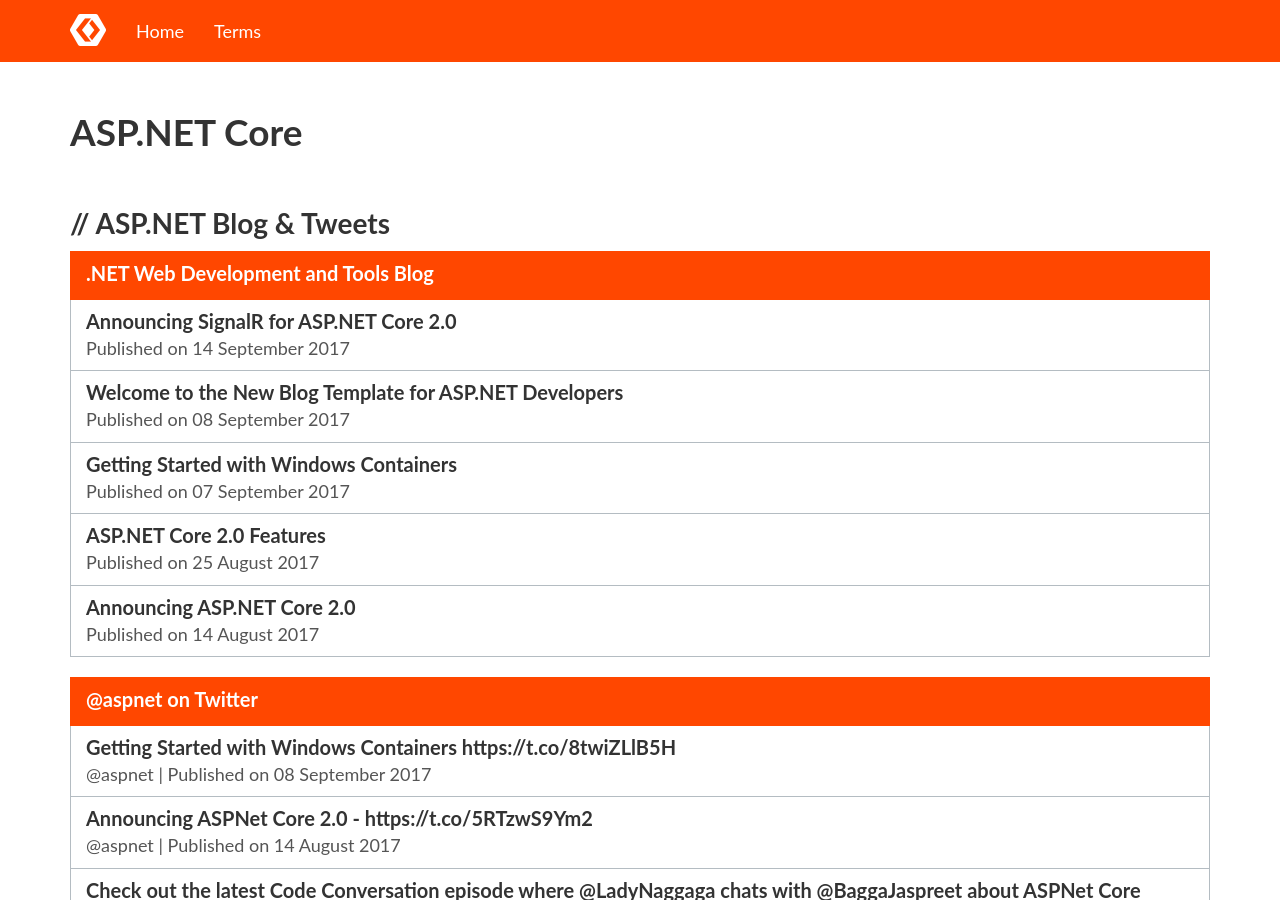
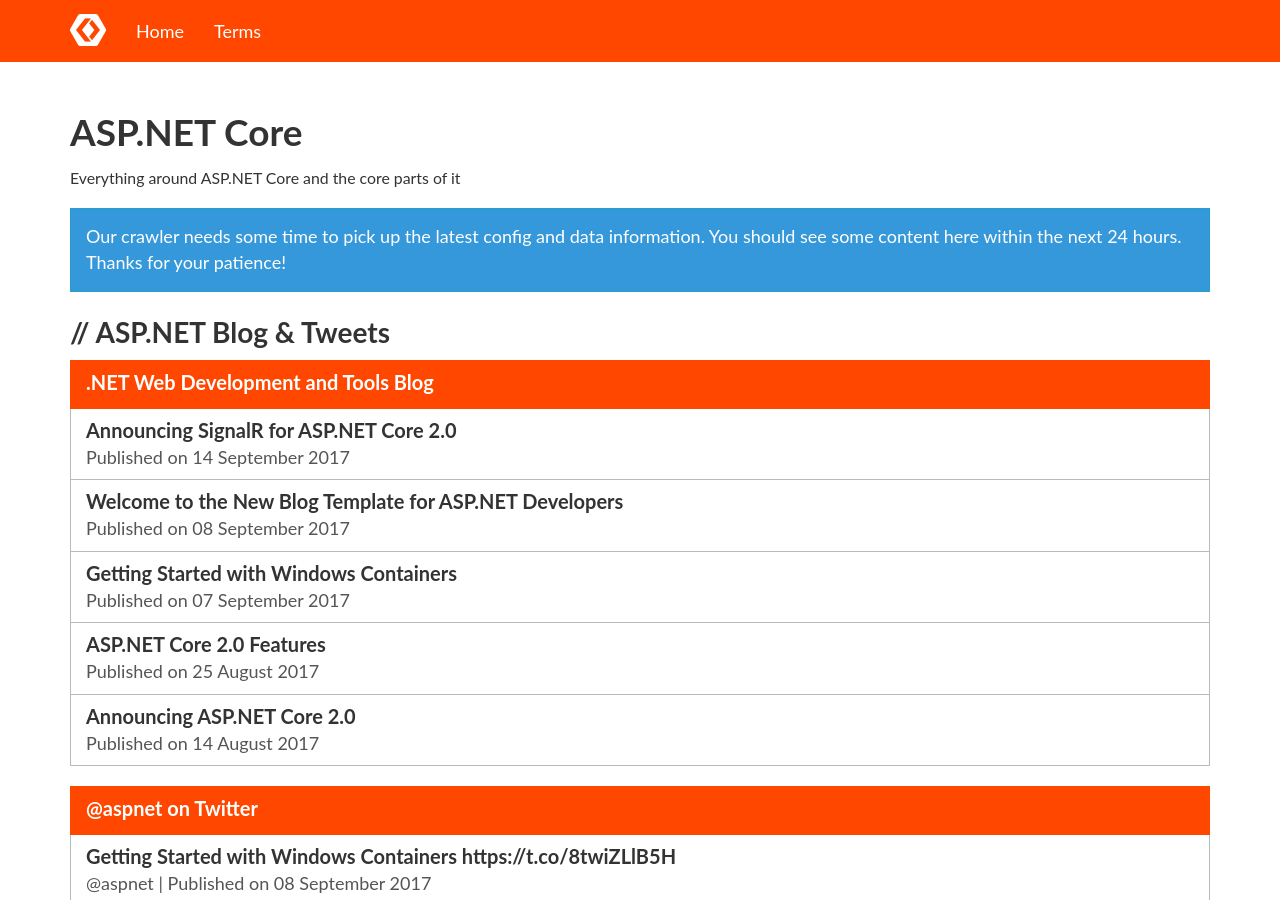
Before and after one commit to Code-Inside/KnowYourStack, a Jekyll site: the page built from _pages/aspnetcore.html, in a window 1280 px wide and 900 px high. Built offline with Jekyll 4.4.1, drawn with Linux system fonts in a browser that asks for light colours; nearby versions of some CDN libraries.

Commit message:
draft stackpage

```diff
--- a/_layouts/default.html
+++ b/_layouts/default.html
@@ -1,5 +1,6 @@
 <!DOCTYPE html>
 <html lang="en">
+
 <head>
     <meta charset="utf-8">
 
@@ -22,20 +23,16 @@
     <meta name="msapplication-TileImage" content="/mstile-144x144.png">
     <title>{{site.title}} {{ page.title }}</title>
     {% if page.description %}
-		<meta name="description" content="{{ page.description }}">
-	{% endif %}
+    <meta name="description" content="{{ page.description }}"> {% endif %}
 
     <meta name="twitter:card" content="summary">
     <meta name="twitter:site" content="@{{site.author.twitter}}">
 
-    <meta property="og:title"       content="{{ page.title }}" />
-    <meta property="og:type"        content="blog" />
-    <meta property="og:url"         content="{{site.production_url}}{{ page.url }}" />
-	{% if page.description %}
-		<meta property="og:description" content="{{ page.description }}" >
-    {% else %}
-		<meta property="og:description" content="{{ site.tagline }}" >
-    {% endif %}
+    <meta property="og:title" content="{{ page.title }}" />
+    <meta property="og:type" content="blog" />
+    <meta property="og:url" content="{{site.production_url}}{{ page.url }}" /> {% if page.description %}
+    <meta property="og:description" content="{{ page.description }}"> {% else %}
+    <meta property="og:description" content="{{ site.tagline }}"> {% endif %}
 
     <meta name="author" content="{{ site.author.name }}">
     <meta name="viewport" content="width=device-width, initial-scale=1.0">
@@ -54,11 +51,17 @@
             height: auto;
             max-width: 100%;
         }
+
         footer {
             margin-bottom: 10px;
         }
 
-	h1, h2, h3, h4, h5, h6 {
+        h1,
+        h2,
+        h3,
+        h4,
+        h5,
+        h6 {
             font-weight: bold;
         }
 
@@ -80,16 +83,14 @@
             border-left: 4px solid #FF4700;
         }
 
-	a:focus, a:hover {
+        a:focus,
+        a:hover {
             text-decoration: none;
         }
 
-	.style-container {
+        .style-container {}
 
-	}
-
-	body {
-	}
+        body {}
     </style>
 </head>
 
@@ -110,7 +111,7 @@
 
             <div class="collapse navbar-collapse navbar-ex1-collapse">
                 <ul class="nav navbar-nav">
-			<li><a href="https://www.knowyourstack.com">Home</a></li>
+                    <li><a href="{{ BASE_PATH }}/">Home</a></li>
                     <li><a href="{{ BASE_PATH }}/terms">Terms</a></li>
                 </ul>
             </div>
@@ -118,33 +119,7 @@
     </nav>
     <div class="container">
         <div class="style-container">
-      <div class="page-header">
-{% if page.title-image == nil or page.title-image == blank or page.title-image == "" %}
-<h1>{{ page.title }} {% if page.tagline %} <small>{{ page.tagline }}</small>{% endif %}</h1>
-{% else %}
-<img title="{{ page.title }}" style="margin: 0 auto;" src="{{BASE_PATH}}{{page.title-image}}">
-{% endif %}
-
-
-</div>
-
-<div class="row">
-  <div class="col-xs-12">
-      {{ content }}
-
-	{% unless page.tags == empty %}
-    <ul>
-      {% for tag in page.tags %}
-        <li> {{tag}} </li>
-      {% endfor %}
-    </ul>
-    {% endunless %}
-
-    <a style="font-size: 16pt" title="Edit on GitHub" href="{{ site.github_repo_url }}edit/master/{{ page.path }}"><i class="fa fa-github-square"></i></a>
-
-  </div>
-</div>
-
+            {{content}}
             <hr>
             <footer>
                 <div class="text-center center-block">
@@ -167,11 +142,15 @@
         _gaq.push(['_trackPageview']);
 
         (function() {
-      var ga = document.createElement('script'); ga.type = 'text/javascript'; ga.async = true;
+            var ga = document.createElement('script');
+            ga.type = 'text/javascript';
+            ga.async = true;
             ga.src = ('https:' == document.location.protocol ? 'https://ssl' : 'http://www') + '.google-analytics.com/ga.js';
-      var s = document.getElementsByTagName('script')[0]; s.parentNode.insertBefore(ga, s);
+            var s = document.getElementsByTagName('script')[0];
+            s.parentNode.insertBefore(ga, s);
         })();
     </script>
 
 </body>
+
 </html>
--- a/_layouts/page.html
+++ b/_layouts/page.html
@@ -1,4 +1,19 @@
 ---
 layout: default
 ---
-{{ content }}
+<div class="page-header">
+    {% if page.title-image == nil or page.title-image == blank or page.title-image == "" %}
+    <h1>{{ page.title }} {% if page.tagline %} <small>{{ page.tagline }}</small>{% endif %}</h1>
+    {% else %}
+    <img title="{{ page.title }}" style="margin: 0 auto;" src="{{BASE_PATH}}{{page.title-image}}"> {% endif %}
+
+
+</div>
+
+<div class="row">
+    <div class="col-xs-12">
+        {{ content }}
+
+        <a style="font-size: 16pt" title="Edit on GitHub" href="{{ site.github_repo_url }}edit/master/{{ page.path }}"><i class="fa fa-github-square"></i></a>
+    </div>
+</div>
--- /dev/null
+++ b/_layouts/stackpage.html
@@ -0,0 +1,17 @@
+---
+layout: default
+---
+<div class="page-header">
+    <h1>{{ page.title }} </h1>
+    <small>{{ page.subtitle}}</small>
+</div>
+
+<div class="row">
+    <div class="col-xs-12">
+        {% include CheckForEmptyData.html data=page.data %}
+
+        {{ content }}
+
+        <a style="font-size: 16pt" title="Edit on GitHub" href="{{ site.github_repo_url }}edit/master/{{ page.path }}"><i class="fa fa-github-square"></i></a>
+    </div>
+</div>
--- a/_pages/aspnetcore.html
+++ b/_pages/aspnetcore.html
@@ -1,10 +1,11 @@
 ---
-layout: page
+layout: stackpage
 title: ASP.NET Core
 type: stack
+subtitle: Everything around ASP.NET Core and the core parts of it
 permalink: "aspnetcore/"
 ---
-{% include CheckForEmptyData.html data=site.data.AspNetCore %}
+{% include CheckForEmptyData.html data=site.data.DotNetCore %}
 
 <section>
     <h2><strong>//</strong> ASP.NET Blog &amp; Tweets</h2>
--- a/_pages/dotnetcore.html
+++ b/_pages/dotnetcore.html
@@ -1,6 +1,7 @@
 ---
-layout: page
+layout: stackpage
 title: .NET Core
+subtitle: Everything around the .NET Core platform
 type: stack
 permalink: "dotnetcore/"
 ---
--- a/_pages/nuget.html
+++ b/_pages/nuget.html
@@ -1,6 +1,7 @@
 ---
-layout: page
+layout: stackpage
 title: NuGet
+subtitle: Everything around the .NET package manager NuGet
 type: stack
 permalink: "nuget/"
 ---
--- a/_pages/xamarin.html
+++ b/_pages/xamarin.html
@@ -1,10 +1,11 @@
 ---
-layout: page
+layout: stackpage
 title: Xamarin
+subtitle: Everything around the Xamarin platform
 type: stack
 permalink: "xamarin/"
 ---
-{% include CheckForEmptyData.html data=site.data.Xamarin %}
+{% include CheckForEmptyData.html data=site.data.DotNetCore %}
 
 <section>
     <h2><strong>//</strong> Xamarin Blog &amp; Tweets</h2>
```
Lines whose indentation alone changed are shown as unchanged.
